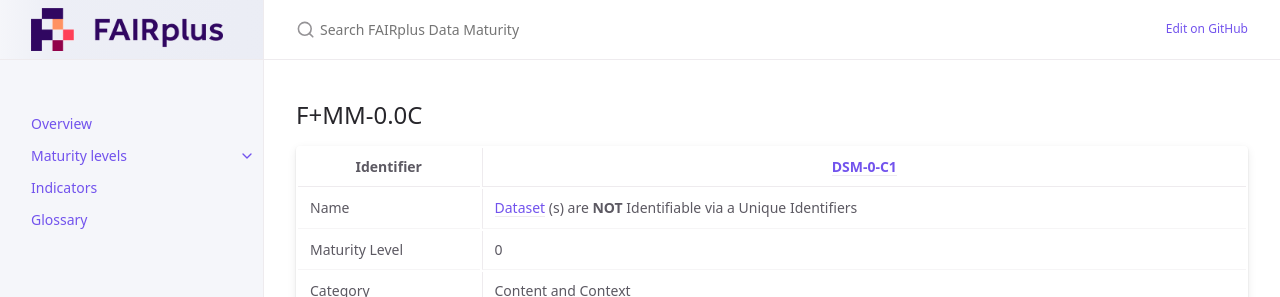
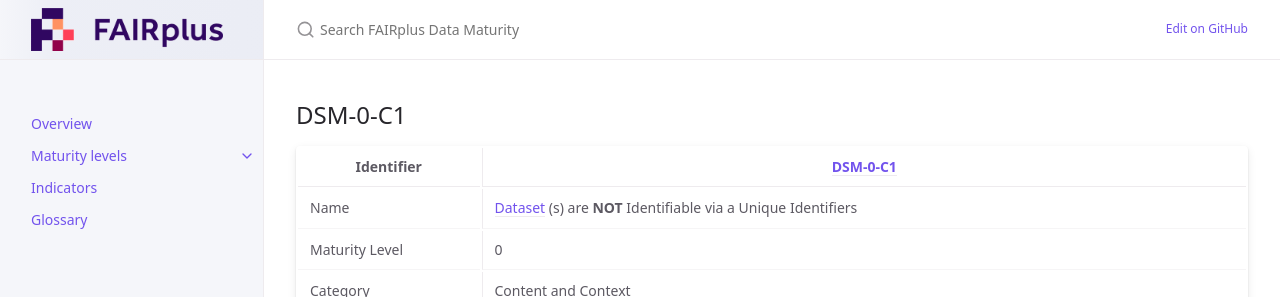
Before and after one commit to FAIRplus/Data-Maturity, a Jekyll site: the page built from docs/_indicators/DSM-0-C1.md, in a window 1280 px wide. Shown: the top 297 px of the page. Built offline with Jekyll 4.4.1, drawn with Linux system fonts in a browser that asks for light colours.

Commit message:
Update DSM-0-C1.md

```diff
--- a/docs/_indicators/DSM-0-C1.md
+++ b/docs/_indicators/DSM-0-C1.md
@@ -5,7 +5,7 @@ parent_level: level0
 nav_exclude: True
 ---
 
-## F+MM-0.0C
+## DSM-0-C1
 
 | Identifier | [DSM-0-C1](https://github.com/FAIRplus/Data-Maturity/blob/master/docs/_indicators/DSM-0-C1.md) |
 | --------- | ----------|
```
